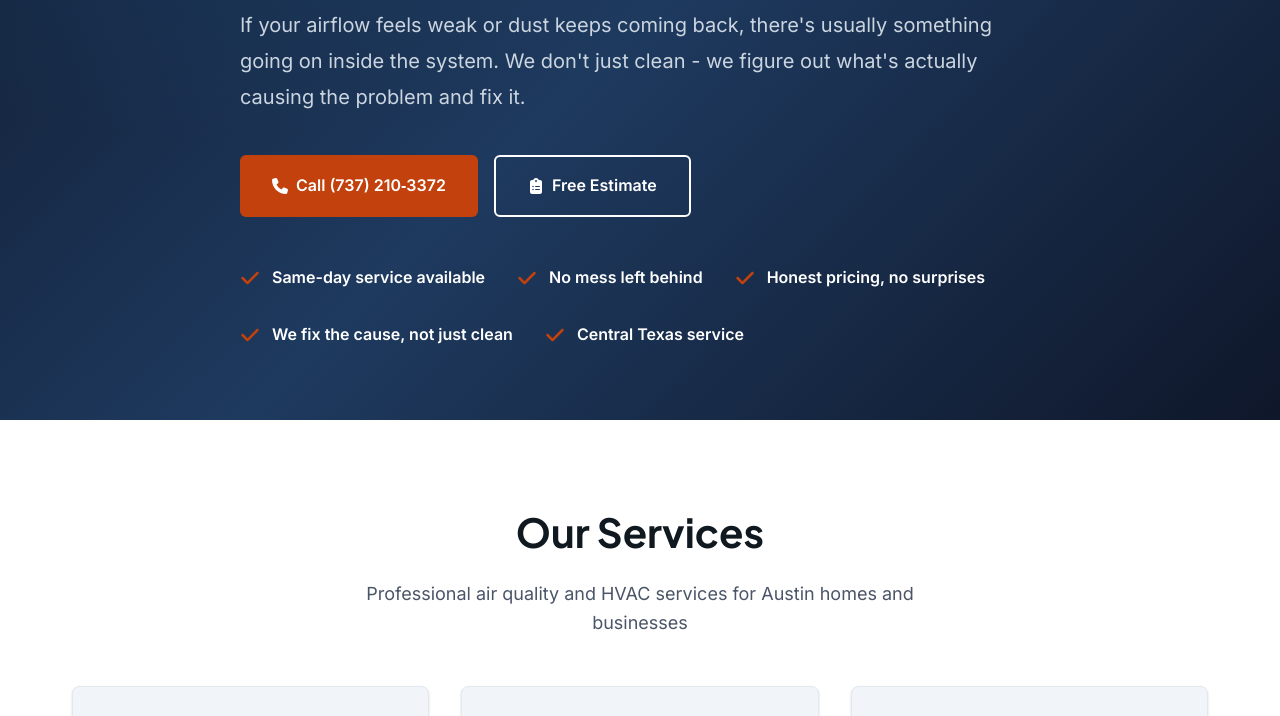
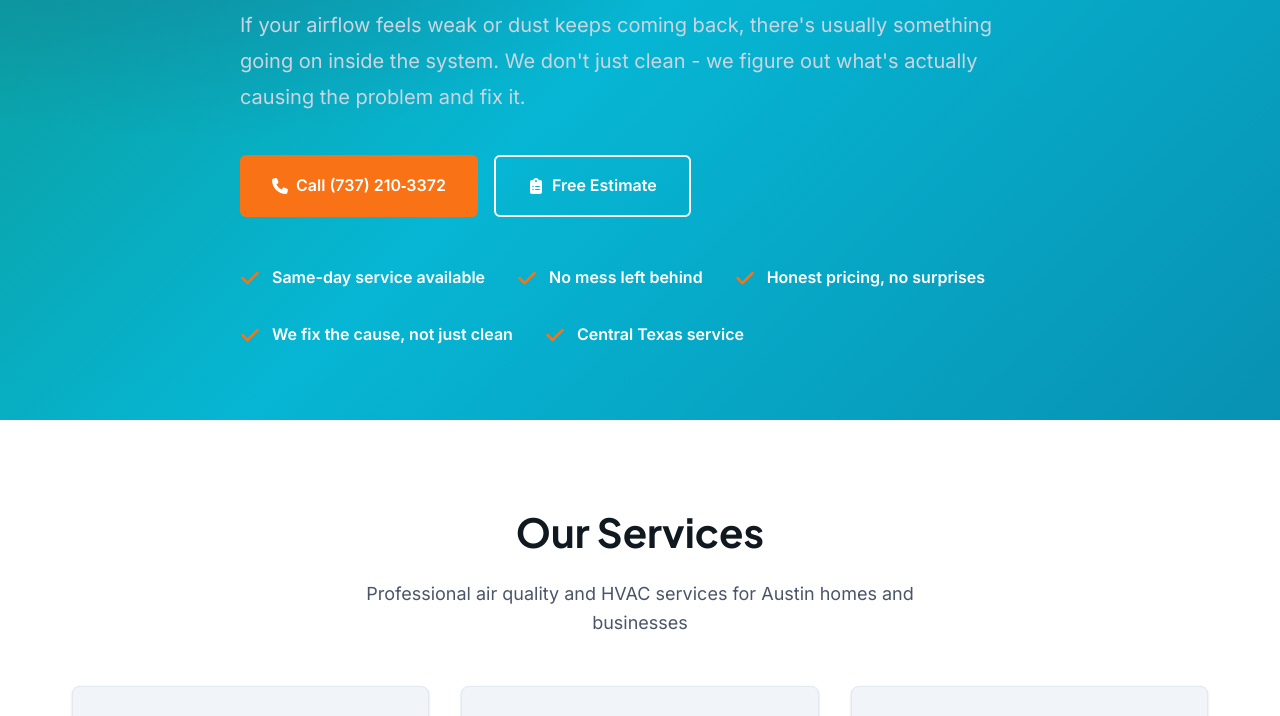
Before and after one commit to ZionAp/pureflowairtexas.com, a website: page index.html in a window 1280 px wide. Shown: the part 380-1096 px from the top of the page. Drawn offline with Linux system fonts and the light colour scheme.

Commit message:
New theme: teal + orange color palette, gradient hero
- Changed primary color from steel blue to teal (#0d9488)
- Changed accent from burnt orange to orange (#f97316)
- Hero background: teal gradient (was dark charcoal)
- Removed Texas pride ribbon (locksmith/gate branding)
- Distinct visual identity from the two Austin sites

```diff
--- a/css/style.css
+++ b/css/style.css
@@ -41,11 +41,11 @@
 :root {
     --primary-charcoal: #101820;
     --secondary-charcoal: #1a1f24;
-    --steel-blue: #2563eb;
-    --steel-blue-hover: #1d4ed8;
-    --burnt-orange: #c2410c;
-    --burnt-orange-hover: #9a3412;
-    --accent-gold: #B8860B;
+    --steel-blue: #0d9488;
+    --steel-blue-hover: #0f766e;
+    --burnt-orange: #f97316;
+    --burnt-orange-hover: #ea580c;
+    --accent-gold: #06b6d4;
     --text-primary: #101820;
     --text-secondary: #4a5568;
     --text-light: #475569;
@@ -454,7 +454,7 @@ a {
     min-height: 100svh;
     display: flex;
     align-items: center;
-    background-color: #0f172a;
+    background-color: #0d9488;
     overflow: hidden;
     padding-top: 120px;
 }
@@ -471,7 +471,7 @@ a {
     inset: 0;
     z-index: 1;
     overflow: hidden;
-    background: linear-gradient(135deg, #0f172a 0%, #1e3a5f 50%, #0f172a 100%);
+    background: linear-gradient(135deg, #0d9488 0%, #06b6d4 50%, #0891b2 100%);
 }
 
 .hero-bg::after {
```
